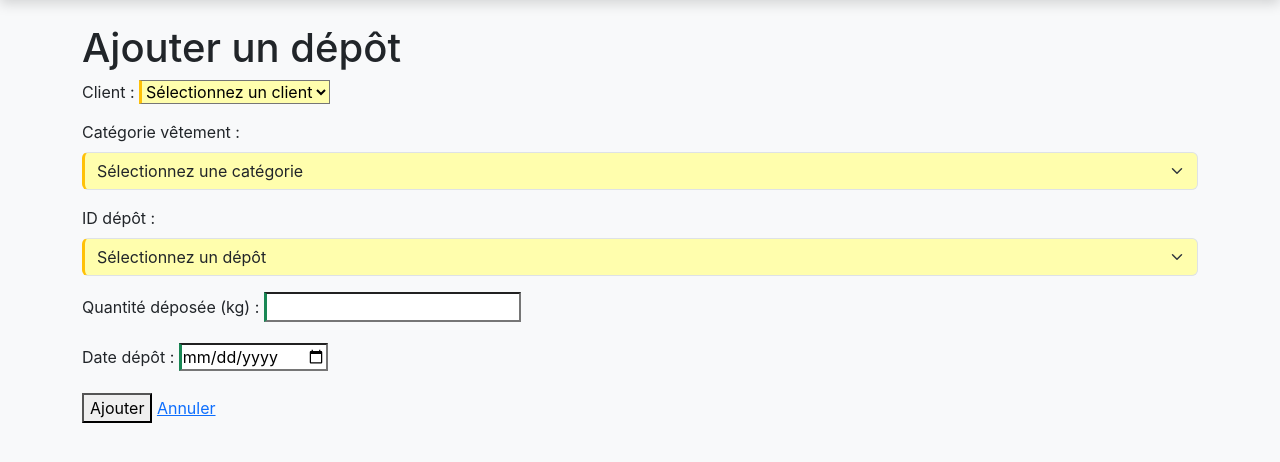
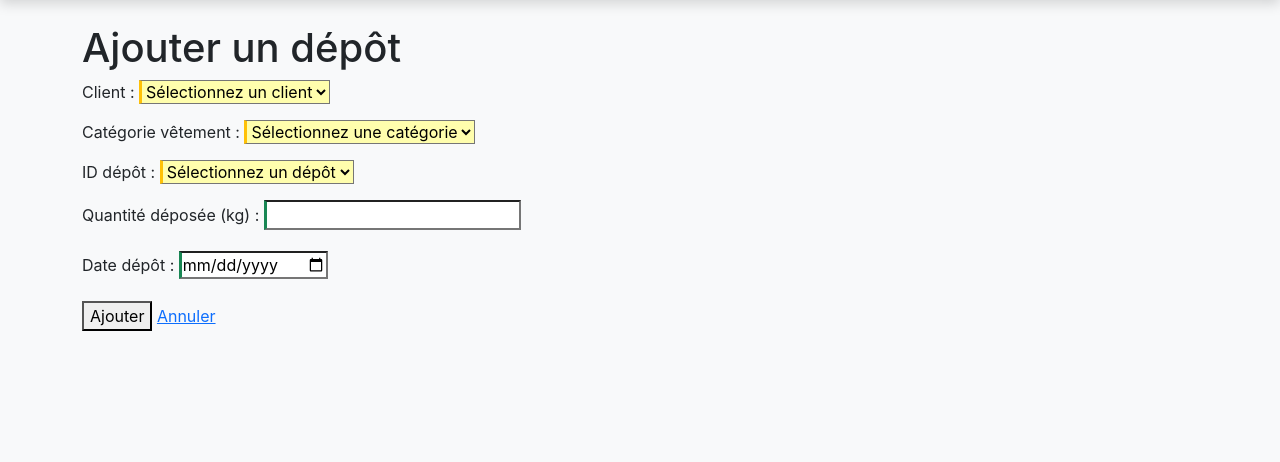
Before and after one commit to LeandreBizel/SAE1.04, a Flask app: page /Depose/add in a window 1280 px wide. Shown: the part 142-604 px from the top of the page. Run offline with Flask 3, Linux system fonts and the light colour scheme; data comes from the database, SQL or seed files in the repository; some libraries are stand-ins or nearby versions.

Commit message:
Remove class attributes from select labels

```diff
--- a/templates/Tables/Depose_add.html
+++ b/templates/Tables/Depose_add.html
@@ -24,8 +24,8 @@
         </div>
 
         <div class="mb-3">
-            <label for="id_categorie_vetement" class="form-label">Catégorie vêtement :</label>
-            <select name="id_categorie_vetement" id="id_categorie_vetement" class="form-select" required>
+            <label for="id_categorie_vetement" >Catégorie vêtement :</label>
+            <select name="id_categorie_vetement" id="id_categorie_vetement"  required>
                 <option value="">Sélectionnez une catégorie</option>
                 {% for cat in categories %}
                 <option value="{{ cat.id_categorie_vetement }}">{{ cat.nom_vetement }}</option>
@@ -34,8 +34,8 @@
         </div>
 
         <div class="mb-3">
-            <label for="id_depot" class="form-label">ID dépôt :</label>
-            <select name="id_depot" id="id_depot" class="form-select" required>
+            <label for="id_depot" >ID dépôt :</label>
+            <select name="id_depot" id="id_depot"  required>
                 <option value="">Sélectionnez un dépôt</option>
                 {% for dep in depots %}
                 <option value="{{ dep.id_depot }}">{{ dep.id_depot }}</option>
```
